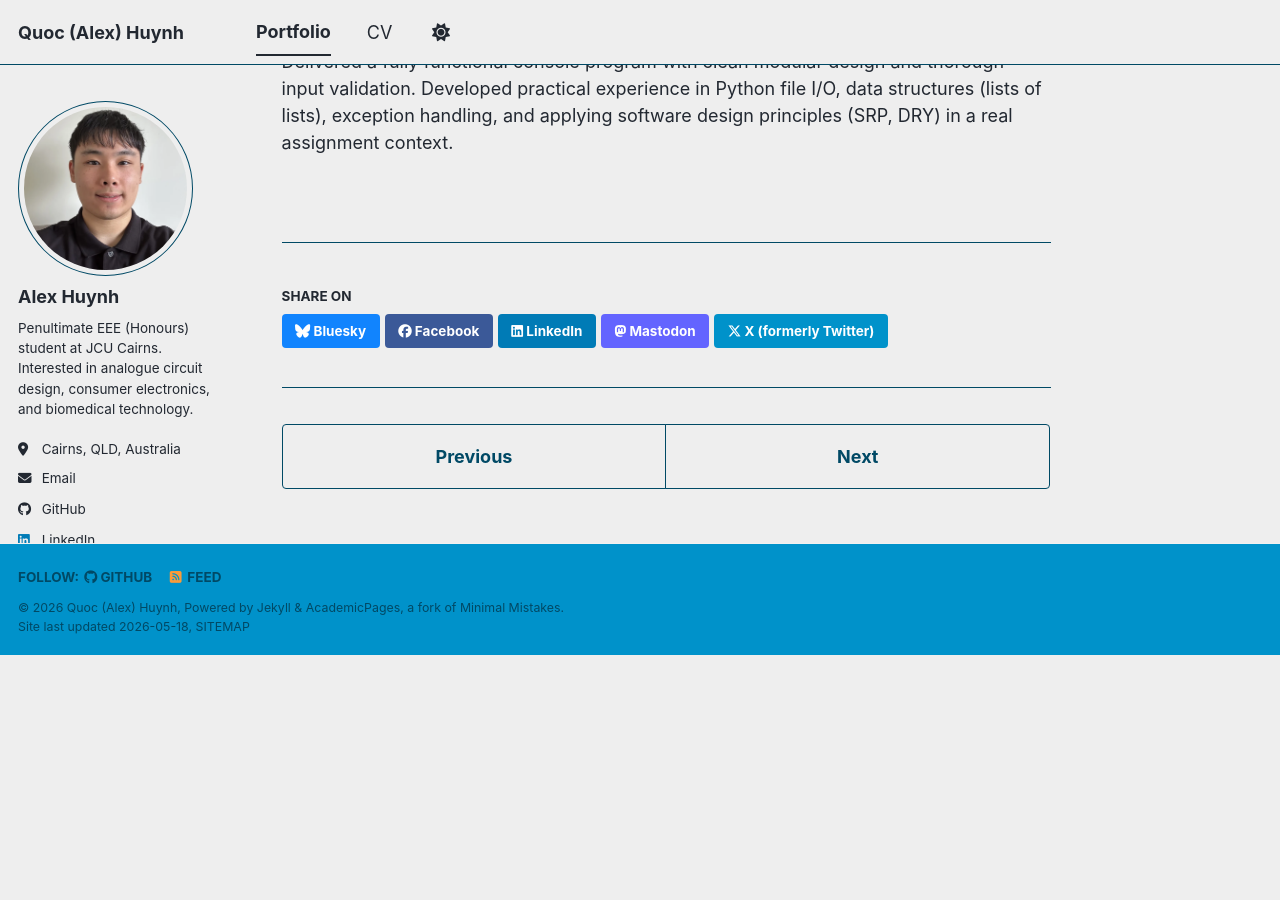
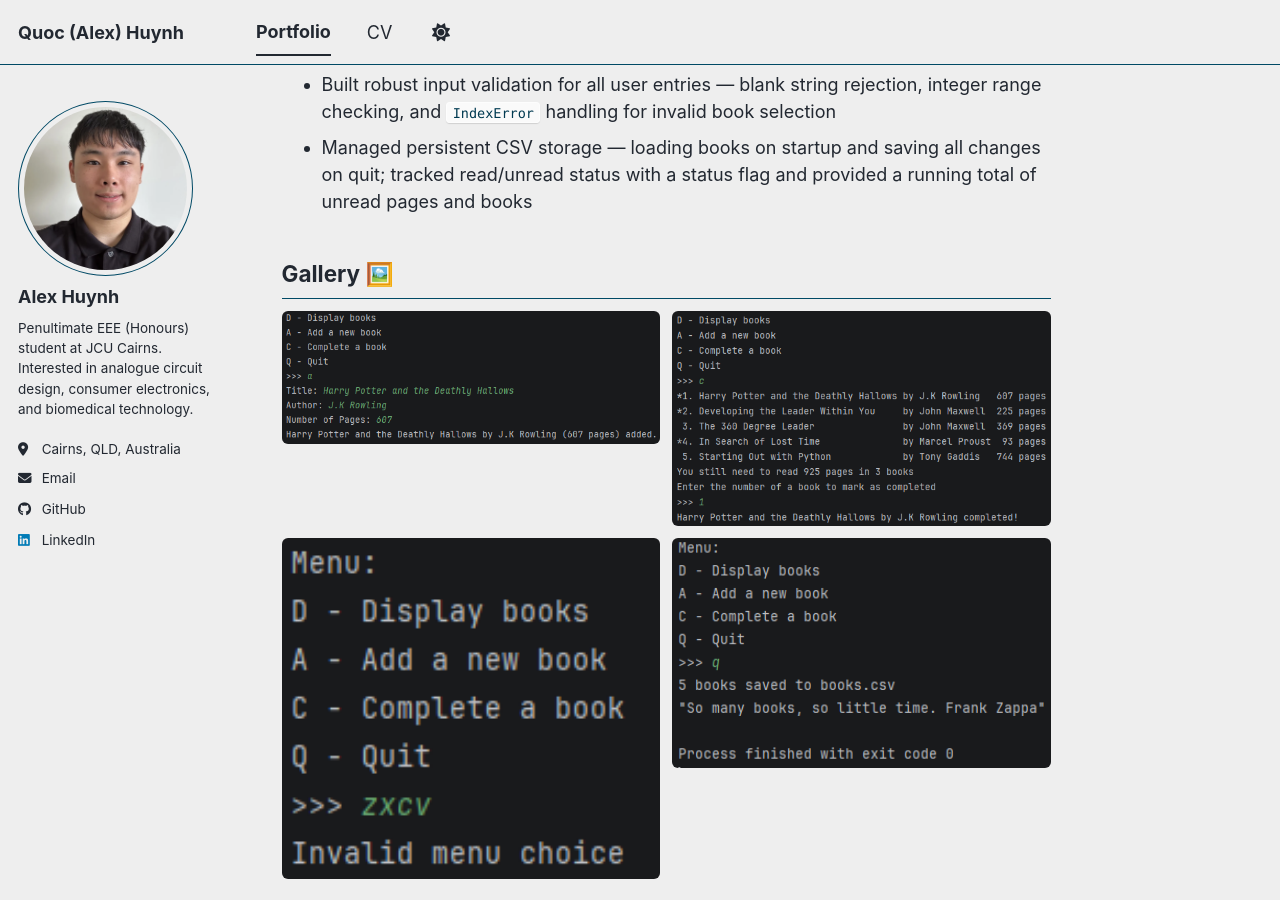
Before and after one commit to quochuynh1/quochuynh1.github.io, a Jekyll site: the page built from _portfolio/books1.md, in a window 1280 px wide and 900 px high, scrolled down 929 px. Built offline with Jekyll 4.4.1, drawn with Linux system fonts in a browser that asks for light colours; a script bundle is joined from its source files by our own code; library files that are not in the unit come from our copies; before the commit the page ends 1584 px from its top, so only the background shows below that.

Commit message:
Add gallery photos to books1.md

```diff
--- a/_portfolio/books1.md
+++ b/_portfolio/books1.md
@@ -10,6 +10,8 @@ collection: portfolio
 **Tools & Equipment:** Python, PyCharm, GitHub, CSV file I/O
 **Source Code:** [github.com/quochuynh1/a1-books](https://github.com/quochuynh1/a1-books){:target="_blank"}
 
+![Cover Photo](/images/books1.png){: style="border-radius: 8px"}
+
 ## Objective
 
 Design and implement a command-line book tracking application in Python that allows the user to load, display, add, and mark books as completed, with persistent CSV-based storage.
@@ -21,6 +23,15 @@ Design and implement a command-line book tracking application in Python that all
 - Built robust input validation for all user entries — blank string rejection, integer range checking, and `IndexError` handling for invalid book selection
 - Managed persistent CSV storage — loading books on startup and saving all changes on quit; tracked read/unread status with a status flag and provided a running total of unread pages and books
 
+## Gallery 🖼️
+<div style="display: grid; grid-template-columns: repeat(2, 1fr); gap: 12px; margin-top: 12px;">
+  <img src="/images/a1books/addbooks.png" alt="Gallery photo" style="width: 100%; border-radius: 6px; object-fit: cover;">
+  <img src="/images/a1books/completebooks.png" alt="Gallery photo" style="width: 100%; border-radius: 6px; object-fit: cover;">
+  <img src="/images/a1books/abc.png" alt="Gallery photo" style="width: 100%; border-radius: 6px; object-fit: cover;">
+  <img src="/images/a1books/def.png" alt="Gallery photo" style="width: 100%; border-radius: 6px; object-fit: cover;">
+</div>
+
+
 ## Outcome
 
 Delivered a fully functional console program with clean modular design and thorough input validation. Developed practical experience in Python file I/O, data structures (lists of lists), exception handling, and applying software design principles (SRP, DRY) in a real assignment context.
```
Also changed, not shown: images/a1books/abc.png (added), images/a1books/addbooks.png (added), images/a1books/completebooks.png (added), images/a1books/def.png (added).
